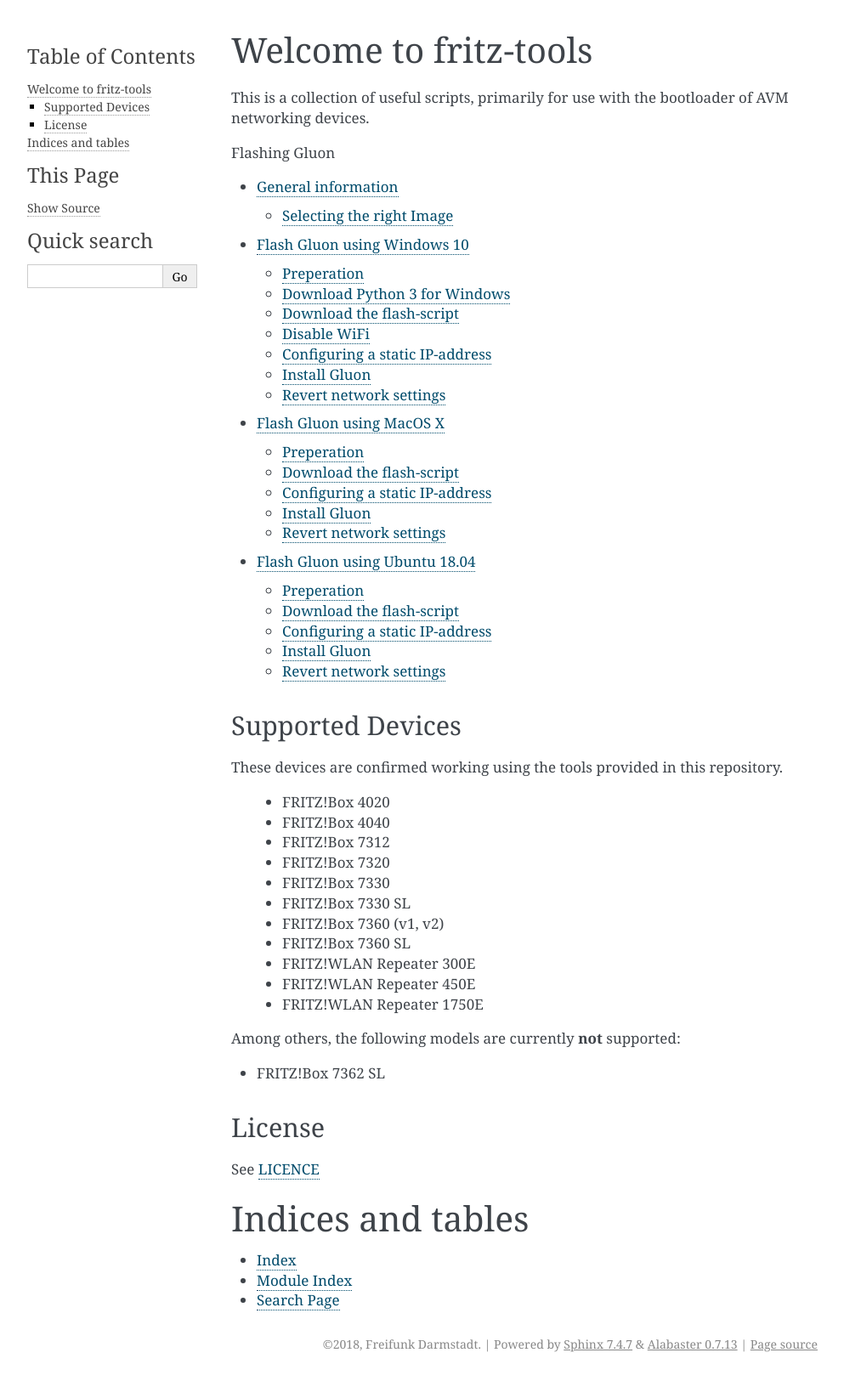
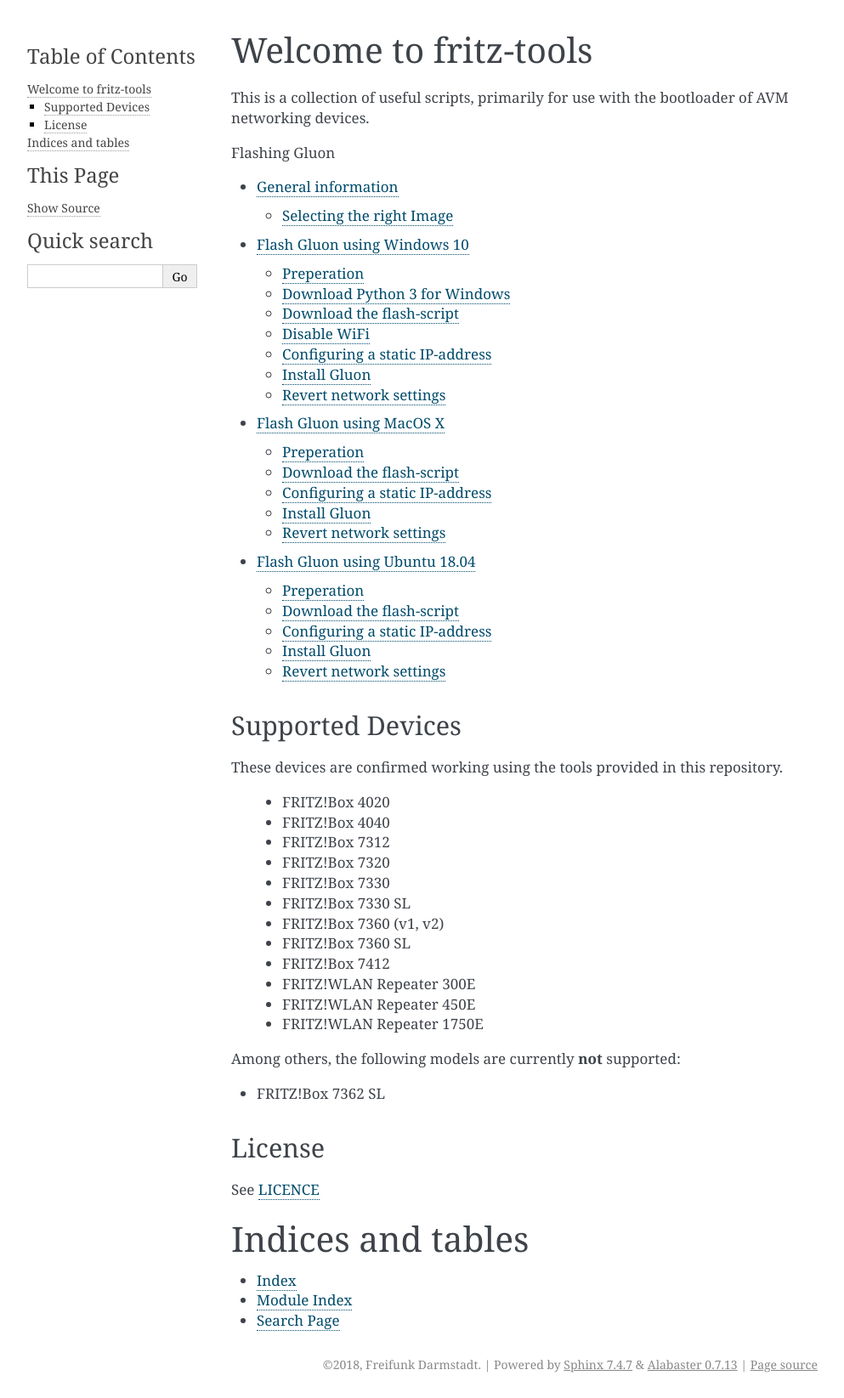
Before and after one commit to freifunk-darmstadt/fritz-tools, a Sphinx documentation site: the page built from docs/index.rst, in a window 1280 px wide. Shown: the whole page at 85% size, without its empty margins (148-1141 px from the left). Built offline with Sphinx 7.4.7, drawn with Linux system fonts in a browser that asks for light colours; before the commit the page ends 1621 px from its top, so only the background shows below that.

Commit message:
added 7412

```diff
--- a/docs/index.rst
+++ b/docs/index.rst
@@ -26,6 +26,7 @@
  - FRITZ!Box 7330 SL
  - FRITZ!Box 7360 (v1, v2)
  - FRITZ!Box 7360 SL
+ - FRITZ!Box 7412
  - FRITZ!WLAN Repeater 300E
  - FRITZ!WLAN Repeater 450E
  - FRITZ!WLAN Repeater 1750E
```
